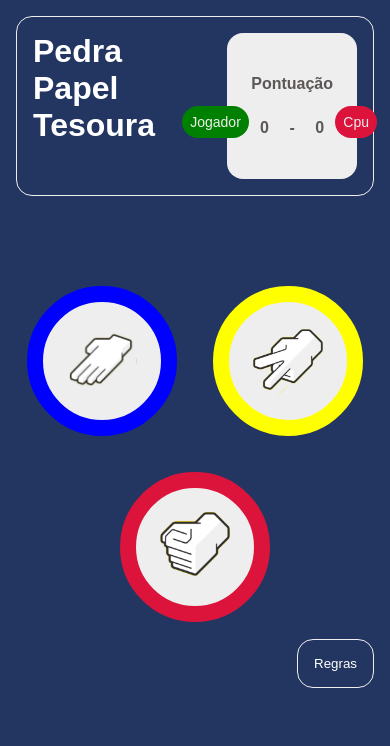
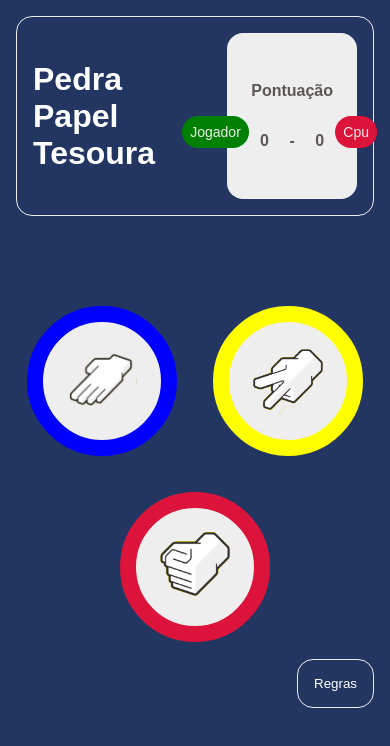
Before and after one commit to MatheusKay/game_pedra-papel-tesoura, a plain HTML site: page index.html in a window 390 px wide. Drawn offline with Linux system fonts and the light colour scheme.

Commit message:
Atualização no header do projeto com substituições de medidas

```diff
--- a/style.css
+++ b/style.css
@@ -235,13 +235,15 @@ button {
     }
 
     .header {
-        min-height: 180px;
+        min-height: 200px;
         height: 100%;
         padding: 16px;
     }
 
     .header-titulo {
         font-size: 32px;
+        display: flex;
+        align-items: center;
     }
 
     .header-pontuacao {
```
